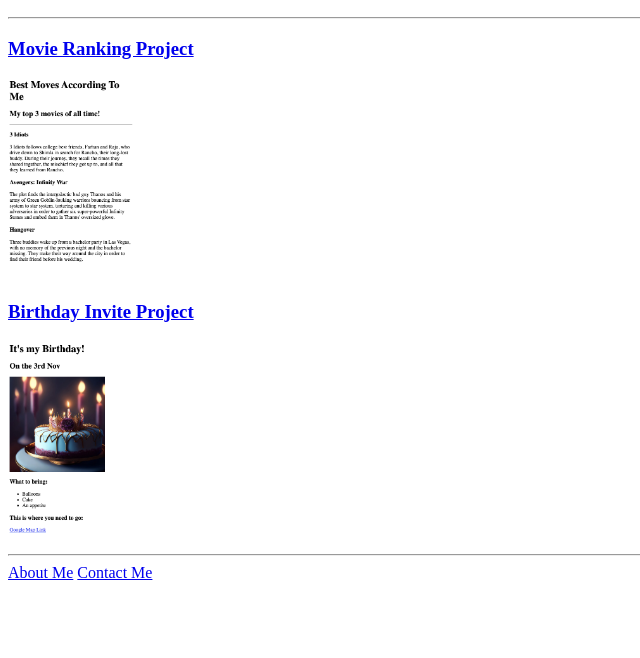
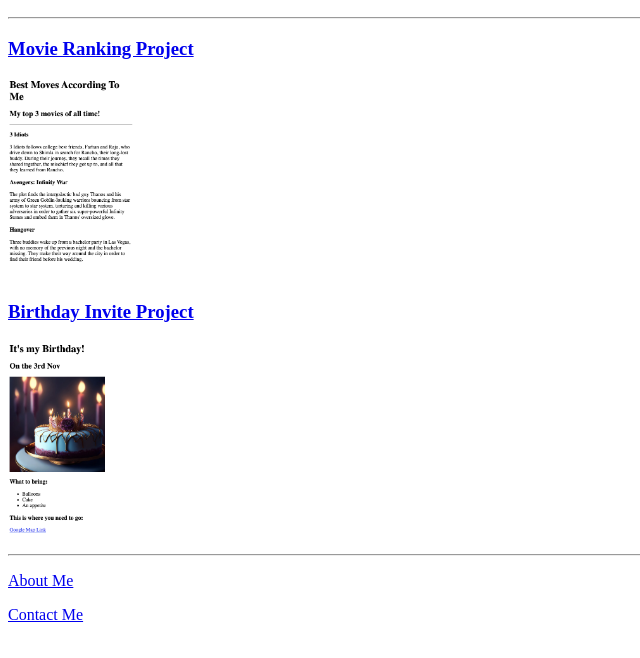
Before and after one commit to raghhavv03/html-portfolio, a plain HTML site: page index.html in a window 1280 px wide. Shown: the part 110-768 px from the top of the page, without its empty margins (0-640 px from the left). Drawn offline with Linux system fonts and the light colour scheme.

Commit message:
Update index.html

```diff
--- a/index.html
+++ b/index.html
@@ -14,7 +14,7 @@
     <h3><a href="./public/birthday-invite.html">Birthday Invite Project</a></h3>
     <img src="./assets/images/birthday-invite-ss.png" height="200" alt="image of birthday invite project"/>
     <hr/>
-    <a href="./public/about.html">About Me</a>
-    <a href="./public/contact.html">Contact Me</a>
+    <p><a href="./public/about.html">About Me</a></p>
+    <p><a href="./public/contact.html">Contact Me</a></p>
 </body>
 </html>
```
